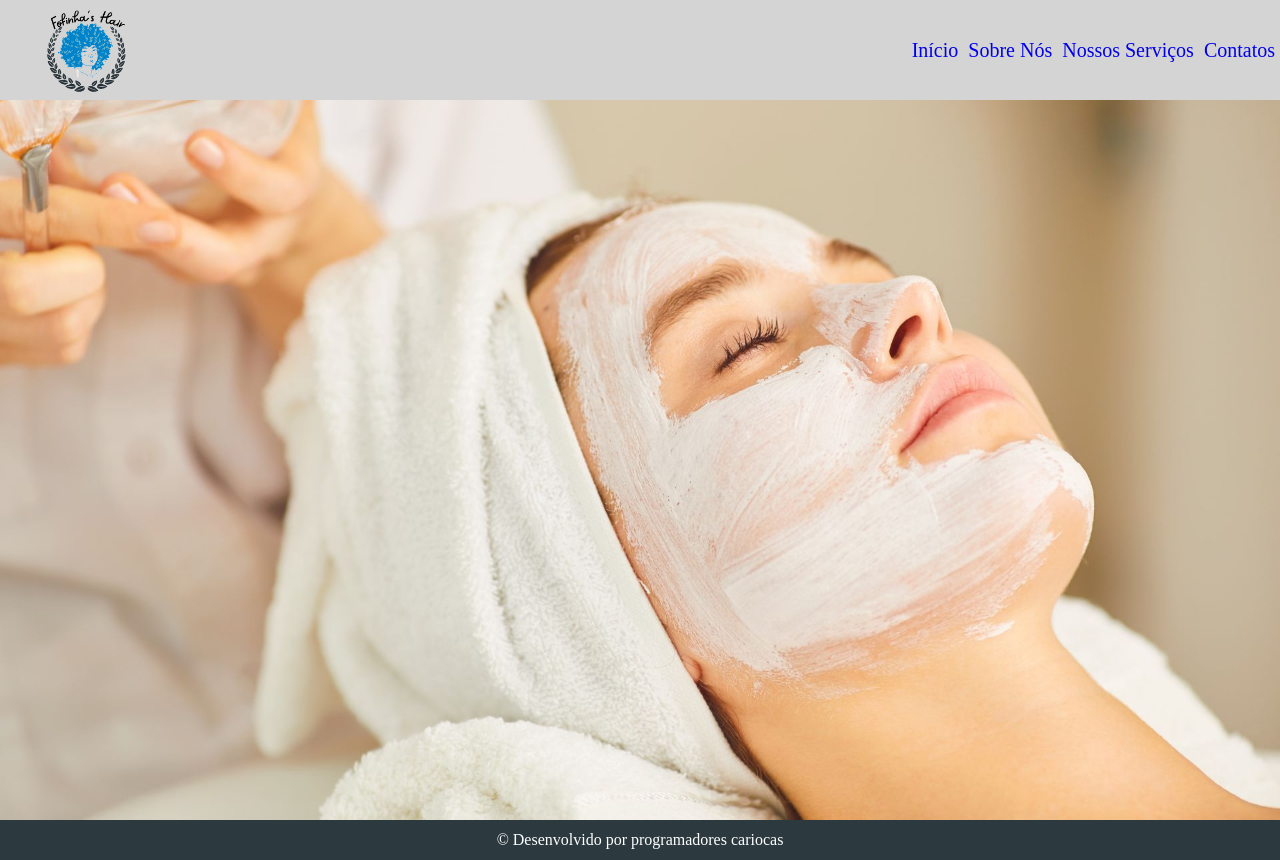
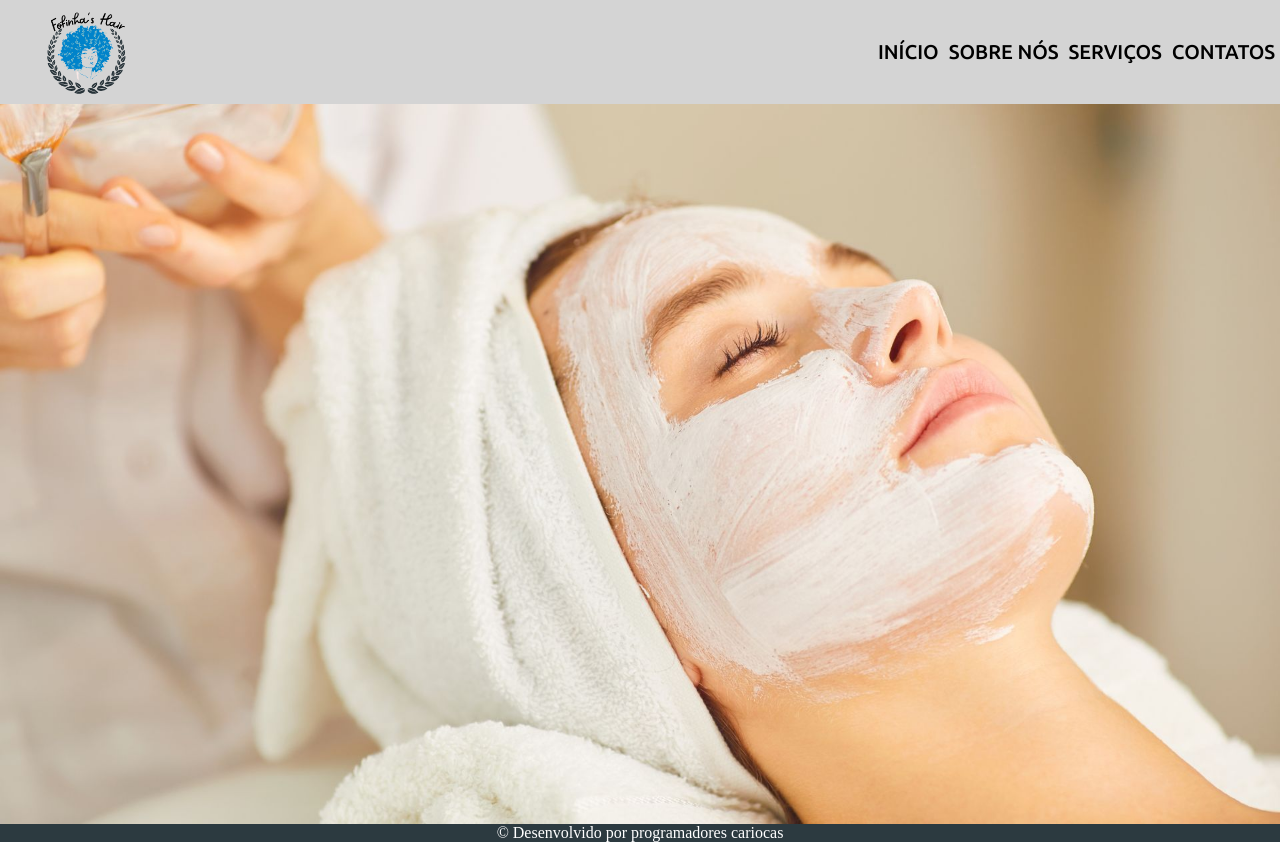
Before and after one commit to AndisVader/06.Projeto-Grupo-SalaoDeBeleza, a React (Vite) app: page / in a window 1280 px wide. Built offline with nearby package versions, Linux system fonts and the light colour scheme.

Commit message:
Mudanças no Header

```diff
--- a/index.html
+++ b/index.html
@@ -2,7 +2,6 @@
 <html lang="en">
   <head>
     <meta charset="UTF-8" />
-    <!-- <link rel="icon" type="image/svg+xml" href="/vite.svg" /> -->
     <meta name="viewport" content="width=device-width, initial-scale=1.0" />
     <title>Fofinha's Hair</title>
   </head>
--- a/src/frontend/components/template/Nav/Nav.css
+++ b/src/frontend/components/template/Nav/Nav.css
@@ -1,9 +1,15 @@
+@import url('https://fonts.googleapis.com/css2?family=Barlow:ital,wght@0,200;0,300;1,300&family=Ubuntu:ital,wght@0,500;1,700&display=swap');
+
+
 :root{
   --cor1: #048ABF;
   --cor2: #4EB1D9;
   --cor3: #2C3A40;
   --cor4: #6FBFBF;
   --cor5: #F2E0DF;
+  --titulo: Ubuntu;
+  --texto: Barlow;
+
 }
 
 .navbar{
@@ -18,12 +24,16 @@
   padding: 5px;
   font-weight: 300;
   font-size: 20px;
+  font-family: var(--titulo);
+  text-transform: uppercase;
   border-radius: 50px;
-  transition: 0.2s;
+  transition: top 0.2s;
+  color: black;
 }
 
 .navbar a:hover{
-  background: linear-gradient(135deg, #048ABF 0%, #4EB1D9 100%);
+  text-decoration: dotted;
+  color: var(--cor1);
 }
 
 @media(max-width: 1024px){
--- a/src/frontend/components/template/Nav/Nav.jsx
+++ b/src/frontend/components/template/Nav/Nav.jsx
@@ -11,7 +11,7 @@ export default props =>
       <ul>
         <Link to="/" className="active">Início</Link>
         <Link to="/SobreNos">Sobre Nós</Link>
-        <Link to="/Servicos">Nossos Serviços</Link>
+        <Link to="/Servicos">Serviços</Link>
         <Link to="/Contatos">Contatos</Link>
       </ul>
     </nav>
--- a/src/frontend/main/App.css
+++ b/src/frontend/main/App.css
@@ -1,13 +1,16 @@
+  @import url('https://fonts.googleapis.com/css2?family=Barlow:ital,wght@0,200;0,300;1,300&family=Ubuntu:ital,wght@0,500;1,700&display=swap');
+
 :root{
   --cor1: #048ABF;
   --cor2: #4EB1D9;
   --cor3: #2C3A40;
   --cor4: #6FBFBF;
   --cor5: #F2E0DF;
+  --titulo: Ubuntu;
+  --texto: Barlow;
 
   /* --logo-height: 100px;
   --nav-top-height: 100px; */
-  --header-height: 100px;
   --main-height: 100px;
   --footer-height: 40px;
 
@@ -17,9 +20,10 @@
 
 *{
   box-sizing: border-box;
-  font-family: '';
   margin: 0;
   padding: 0;
+  text-decoration: none;
+
 }
 
 .grid-container{
```
